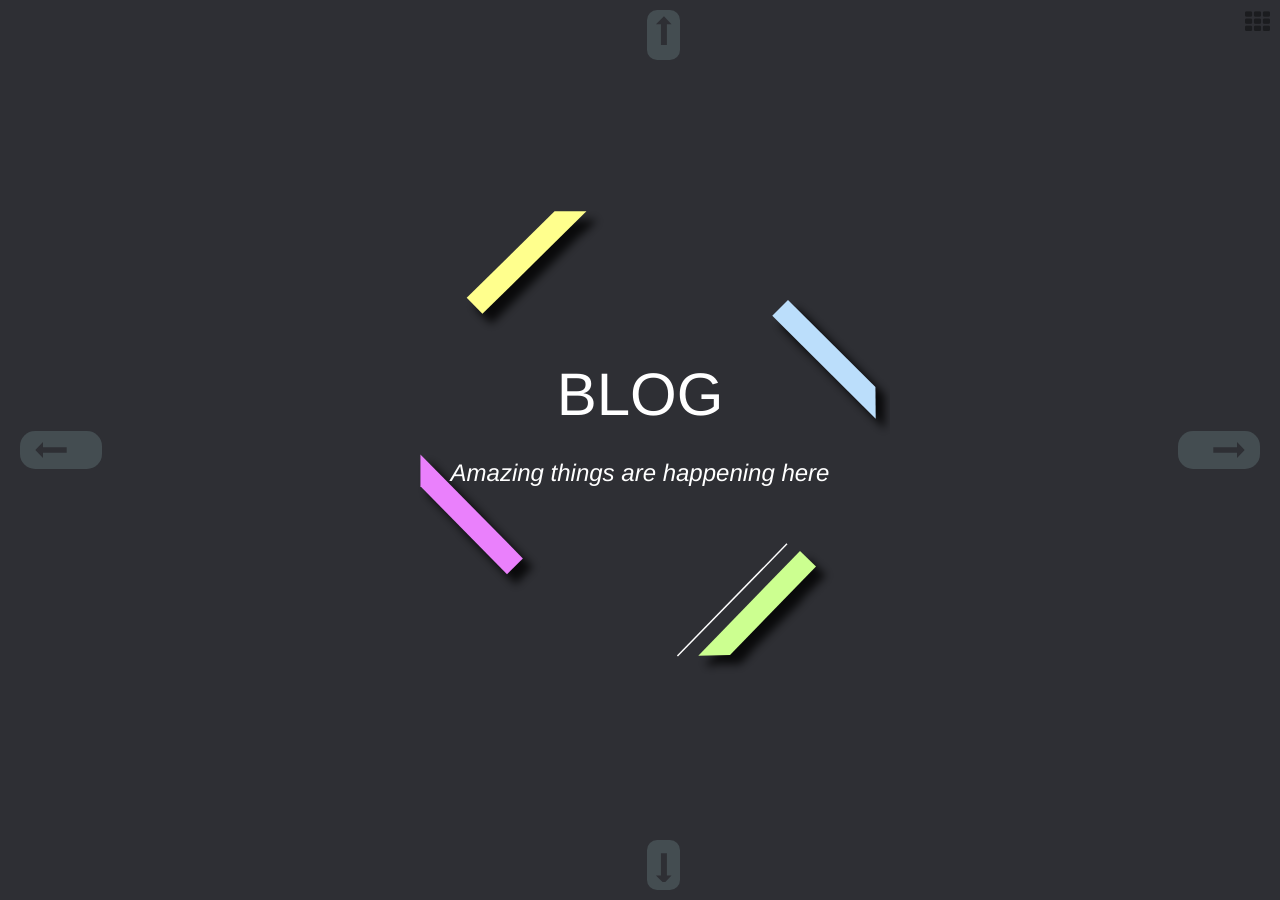
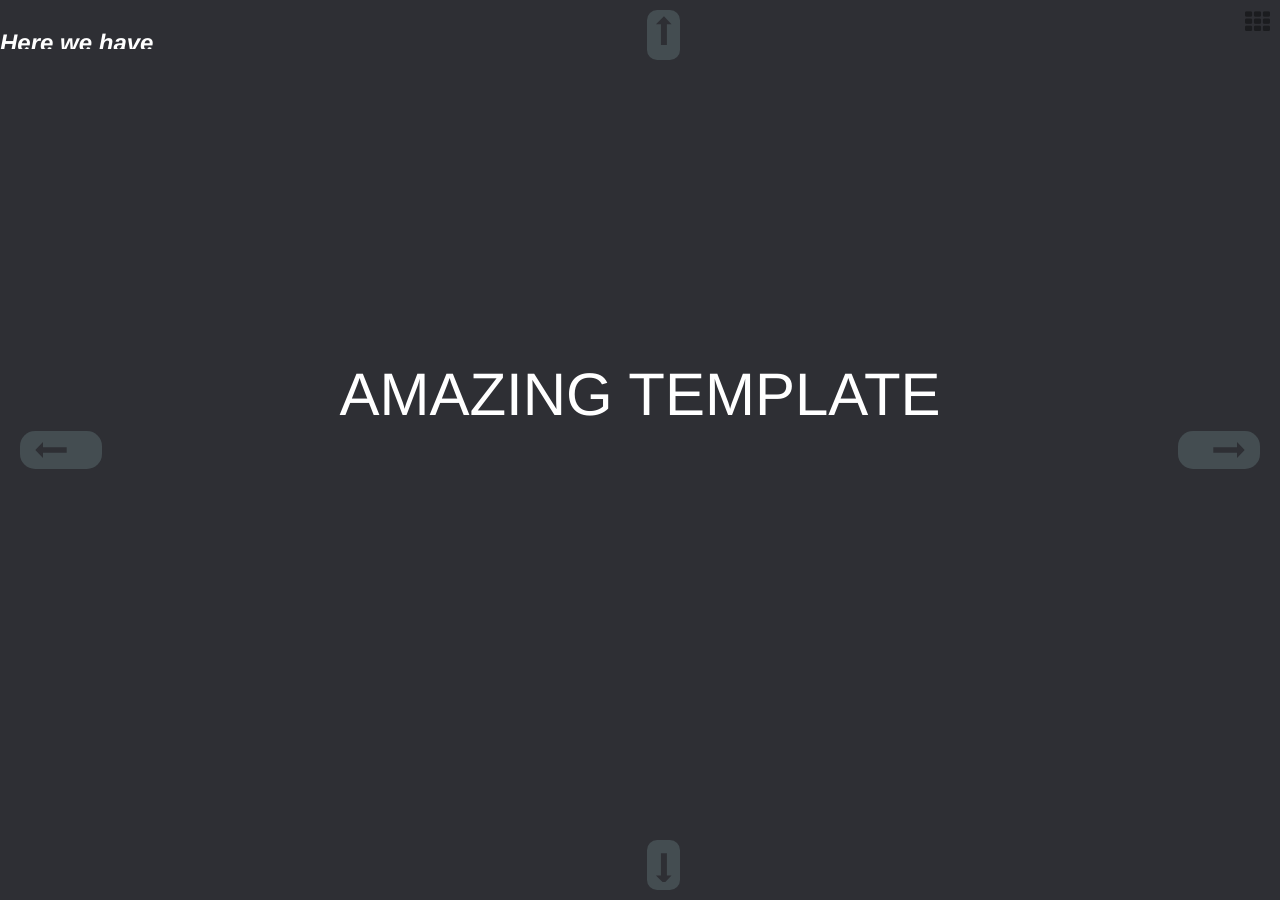
Before and after one commit to WuPlus/GitHub-Blog-Template, a Jekyll site: the page built from index.html, in a window 1280 px wide. Built offline with Jekyll 4.4.1, drawn with Linux system fonts in a browser that asks for light colours.

Commit message:
check in

```diff
--- a/_layouts/home.html
+++ b/_layouts/home.html
@@ -32,15 +32,23 @@
 							{% include contact.html %}
 						</div>
 						<div class="matrix-col bg-dark-black">
-							<div class="center-bg">
-								<img src="/images/center-bg.svg">
-							</div>
 							<div class="center-title">
-								<div class="title">BLOG</div>
-								<div class="sub-title">
-									Amazing things are happening here
-								</div>
-							</div>
+						<div class="title">AMAZING TEMPLATE</div>
+					</div>
+                     <div class="col-1-6 col-offset-5-12">
+                	<div class="visible">
+                                    <div class="sub-title">
+                                        Here we have
+                                    </div>
+                                    <ul>
+                                        <li>blog</li>
+                                        <li>portfolio</li>
+                                        <li>introducdtion</li>
+                                        <li>contact</li>
+                                        <li>amazing things</li>
+                                    </ul>
+                                 </div>
+                             </div>
 							<nav class="nav-roundcircle">
 								<a class="nav-gen nav-left horizontal" id='left-button'>
 									<span class="icon-wrap"><svg class="icon" width="32" height="32" viewBox="0 0 64 64"><use xlink:href="#arrow-left"></svg></span>
--- a/css/layout.css
+++ b/css/layout.css
@@ -280,14 +280,20 @@
 }
 
 .center-title {
-	opacity: 0;
 	position: relative;
 	margin-top: -120px;
 	top: 50%;
 	text-align: center;
 }
 
-.center-title-animation {
+.visible{
+	float: left;
+	font-weight:600;
+	overflow:hidden;
+	height:40px;
+	}
+
+/*.center-title-animation {
 	opacity: 1;
 	transition: opacity 2s;
 	-webkit-transition: opacity 2s;
@@ -298,7 +304,7 @@
 	-moz-transition-delay: 2s;
 	-o-transition-delay: 2s;
 	transition-delay: 2s;
-}
+}*/
 
 .nav i {
 	position: fixed;
```
